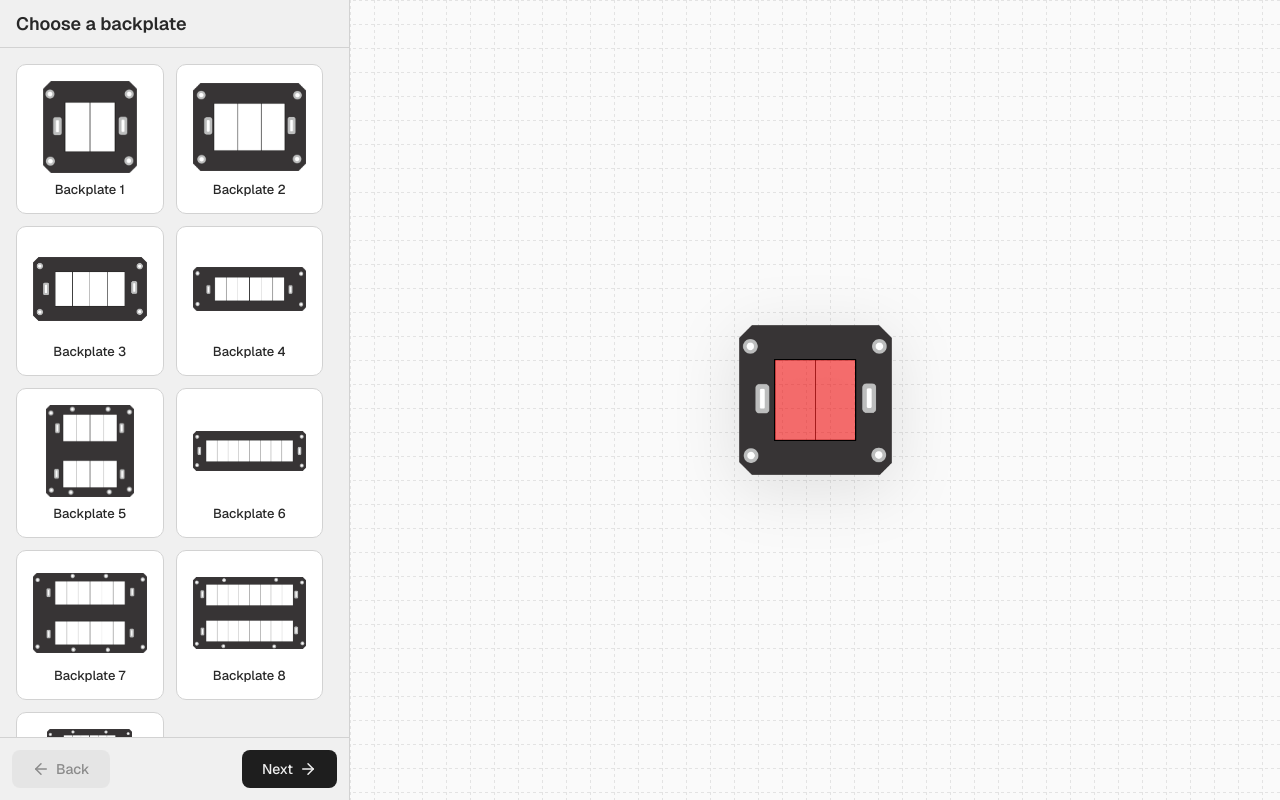
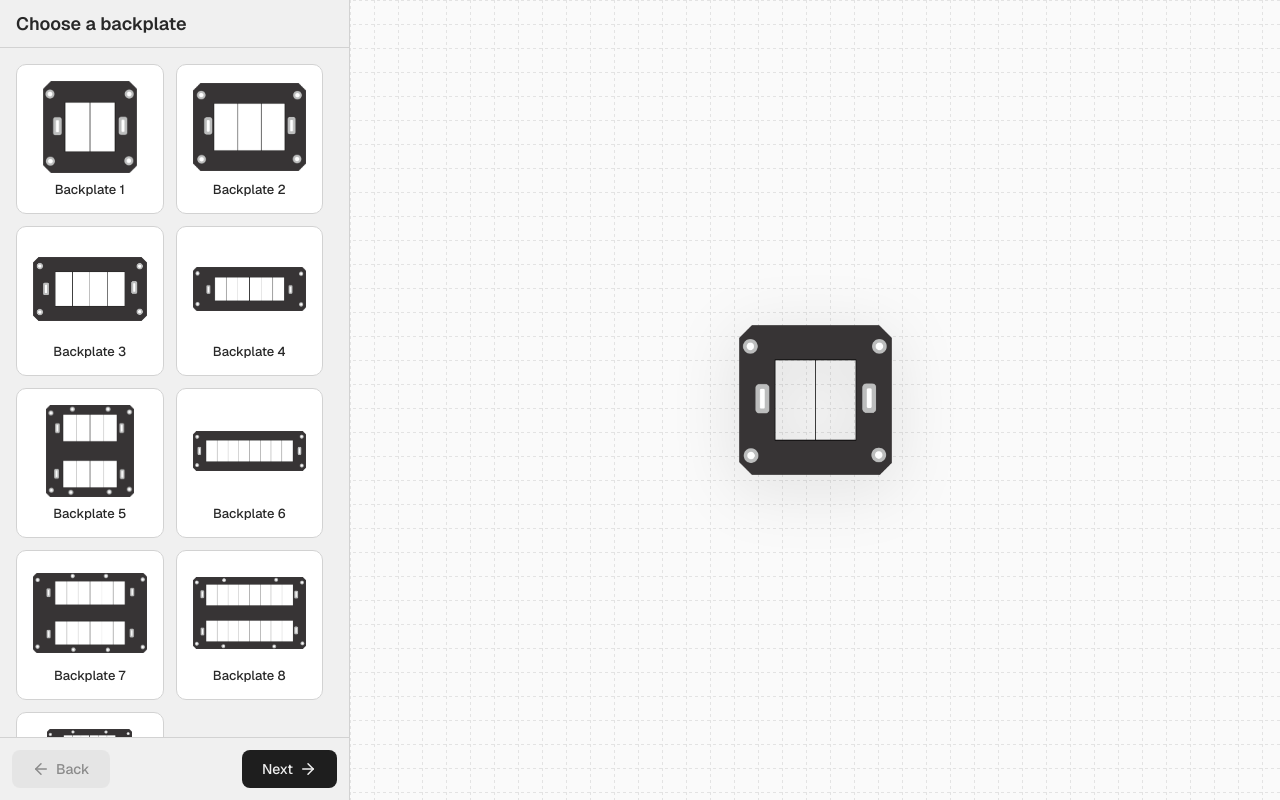
Before and after one commit to umgamrania/bellteq-demo, a React (Vite) app: page / in a window 1280 px wide. Both pictures are taken after a click on the button "Backplate 1". Built offline with nearby package versions, Linux system fonts and the light colour scheme.

Commit message:
Add material selection and update Preview component for dynamic rendering

```diff
--- a/src/components/sidebar/Sidebar.jsx
+++ b/src/components/sidebar/Sidebar.jsx
@@ -3,6 +3,7 @@ import { ArrowLeft, ArrowRight } from "lucide-react";
 import Button from "../button/Button";
 import styles from "./Sidebar.module.css";
 import { sidebarContext } from "../../context/sidebar";
+import { boardContext } from "../../context/board";
 
 export default function Sidebar({
     children,
@@ -10,6 +11,7 @@ export default function Sidebar({
 }) {
     const childArray = Children.toArray(children);
     const context = useContext(sidebarContext);
+    const { setMaterial } = useContext(boardContext) || {};
     const [localActiveIdx, setLocalActiveIdx] = useState(0);
     const activeIdx = context ? context.activeIdx : localActiveIdx;
     const setActiveIdx = context ? context.setActiveIdx : setLocalActiveIdx;
@@ -30,6 +32,9 @@ export default function Sidebar({
     }, [activeIdx]);
 
     const handleBack = () => {
+        if (activeIdx === childArray.length - 1) {
+            setMaterial?.(null);
+        }
         setDirection("back");
         setActiveIdx((prev) => Math.max(0, prev - 1));
     };
--- a/src/context/board.jsx
+++ b/src/context/board.jsx
@@ -10,6 +10,7 @@ export default function BoardContext({ children }) {
     // components: Record<string, Component> — flat lookup map keyed by instance_id
     const [components, setComponents] = useState({});
     const [activeSlot, setActiveSlot] = useState({});
+    const [material, setMaterial] = useState(null);
 
     useEffect(() => {
         console.log({ componentIds, components });
@@ -178,7 +179,8 @@ export default function BoardContext({ children }) {
             activeSlot, setActiveSlot,
             componentIds, components,
             getComponent, addComponent, removeComponent,
-            setIcon, findNextEmptySlot }}>
+            setIcon, findNextEmptySlot,
+            material, selectMaterial: setMaterial, setMaterial }}>
             {children}
         </boardContext.Provider>
     );
--- a/src/feature/MaterialSelector.jsx
+++ b/src/feature/MaterialSelector.jsx
@@ -1,12 +1,16 @@
+import { useContext } from "react";
 import { MATERIALS } from "../data/materials";
 import styles from "./MaterialSelector.module.css";
+import { boardContext } from "../context/board";
 
 export default function MaterialSelector({
     onSelect,
     materials = MATERIALS,
 }) {
+    const { material: selectedMaterial, setMaterial } = useContext(boardContext);
+
     const handleSelect = (material) => {
-        // Will be wired to sidebar context
+        setMaterial(material);
         onSelect?.(material);
     };
 
@@ -18,11 +22,13 @@ export default function MaterialSelector({
             </div>
 
             <div className={styles.grid}>
-                {materials.map((material) => (
+                {materials.map((material) => {
+                    const isSelected = selectedMaterial?.id === material.id;
+                    return (
                         <button
                             key={material.id}
                             type="button"
-                        className={styles.card}
+                            className={`${styles.card} ${isSelected ? styles.selected : ""}`}
                             onClick={() => handleSelect(material)}
                             aria-label={`Select ${material.name} material`}
                             title={material.description || material.name}
@@ -37,7 +43,8 @@ export default function MaterialSelector({
                             </div>
                             <span className={styles.label}>{material.name}</span>
                         </button>
-                ))}
+                    );
+                })}
             </div>
         </div>
     );
--- a/src/feature/MaterialSelector.module.css
+++ b/src/feature/MaterialSelector.module.css
@@ -71,6 +71,11 @@
     outline-offset: 2px;
 }
 
+.card.selected {
+    border-color: var(--text-primary);
+    box-shadow: 0 0 0 2px var(--text-primary);
+}
+
 .swatchWrapper {
     width: 100%;
     flex: 1;
--- a/src/preview/Preview.jsx
+++ b/src/preview/Preview.jsx
@@ -1,15 +1,19 @@
 import { useContext } from "react";
 import { boardContext } from "../context/board";
+import { sidebarContext } from "../context/sidebar";
 import styles from "./Preview.module.css";
 import SwitchComponent from "./SwitchComponent";
 import OtherComponent from "./OtherComponent";
 
 export default function Preview() {
-    const { backplate, componentIds, components } = useContext(boardContext);
+    const { backplate, componentIds, components, material } = useContext(boardContext);
+    const { activeIdx } = useContext(sidebarContext) || {};
     const rows = backplate?.rows ?? 0;
     const slotWidth = backplate?.slotWidth ?? 40;
     const slotsPerRow = rows > 0 ? Math.floor(backplate.slots / rows) : (backplate?.slots ?? 0);
     const holderWidth = `${slotsPerRow * slotWidth}px`;
+
+    const hasMaterial = activeIdx === 3 && Boolean(material?.src);
 
     return (
         <div className={styles.preview}>
@@ -18,11 +22,24 @@ export default function Preview() {
                     key={backplate.id}
                     className={`${styles.backplateContainer} ${
                         backplate.rows === 2 ? styles.twoRow : ""
-                    } ${backplate.rows === 3 ? styles.threeRow : ""}`.trim()}
+                    } ${backplate.rows === 3 ? styles.threeRow : ""} ${
+                        hasMaterial ? styles.hasMaterial : ""
+                    }`.trim()}
+                    style={
+                        hasMaterial
+                            ? {
+                                  backgroundImage: `url("${material.src}")`,
+                                  backgroundSize: "cover",
+                                  backgroundPosition: "center",
+                                  backgroundRepeat: "no-repeat",
+                              }
+                            : {}
+                    }
                 >
                     <img
                         src={backplate.src}
                         alt={backplate.alt || backplate.name}
+                        style={hasMaterial ? { opacity: 0 } : {}}
                     />
 
                     {/* Dynamically generated component holder grid based on backplate rows and slots */}
--- a/src/preview/Preview.module.css
+++ b/src/preview/Preview.module.css
@@ -80,8 +80,8 @@
     grid-template-rows: 100%;
     position: relative;
     box-sizing: border-box;
-    background: #f008;
-    outline: 1px solid #000;
+    background: transparent;
+    outline: none;
 }
 
 .component {
@@ -95,8 +95,16 @@
     background: #000;
 }
 
+.hasMaterial .component.switch {
+    background: transparent;
+}
+
 .component.other {
     background: rgba(240, 240, 240, 0.8);
+}
+
+.hasMaterial .component.other {
+    background: transparent;
 }
 
 .component.other img {
```
Lines whose indentation alone changed are shown as unchanged.
